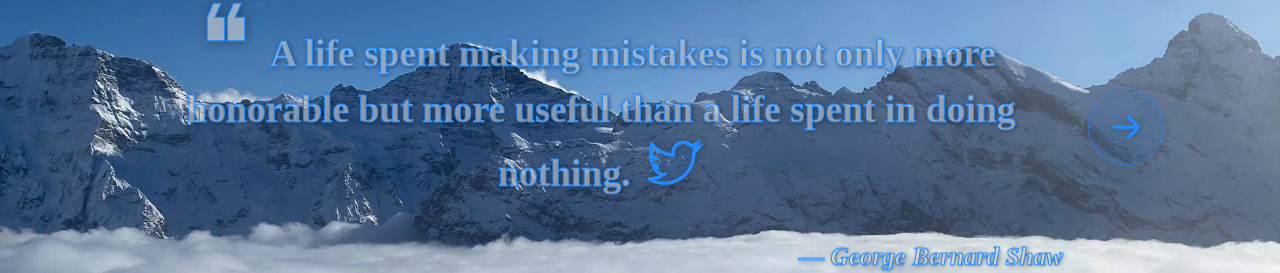
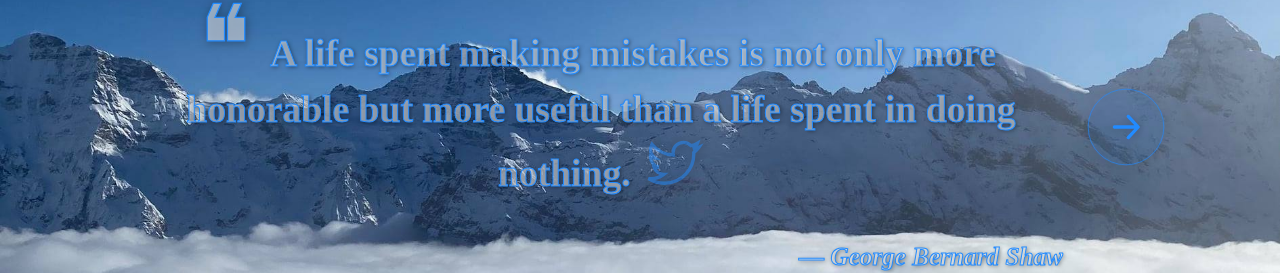
Before and after one commit to gzamaury/random-quote-machine, a React (Create React App) app: page / in a window 1280 px wide. Shown: the part 273-546 px from the top of the page. Built offline with nearby package versions, Linux system fonts and the light colour scheme; no server answers.

Commit message:
Add: hover to Twitter button

```diff
--- a/src/component/QuoteBox/QuoteBox.css
+++ b/src/component/QuoteBox/QuoteBox.css
@@ -61,7 +61,11 @@ span {
 
 #tweet-quote img {
   width: calc(24px + 5vmin);
-  filter: drop-shadow(1px 1px 4px rgba(0, 0, 0, 0.3));
+  filter: opacity(0.5) drop-shadow(1px 1px 4px rgba(0, 0, 0, 0.3));
+}
+
+#tweet-quote img:hover {
+  filter: opacity(0.8) drop-shadow(1px 1px 4px rgba(0, 0, 0, 0.3));
 }
 
 #quote-col {
@@ -142,4 +146,7 @@ span {
   #quote-box {
     margin-bottom: calc(10vmin + max(15vmin, 54px));
   }
+  #tweet-quote img {
+    filter: opacity(0.8) drop-shadow(1px 1px 4px rgba(0, 0, 0, 0.3));
+  }
 }
```
